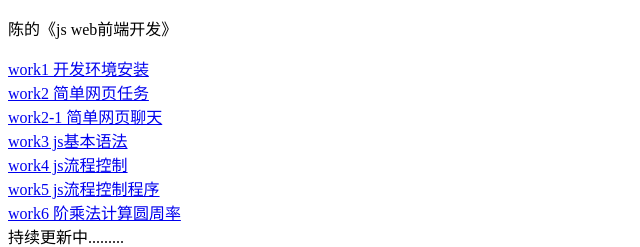
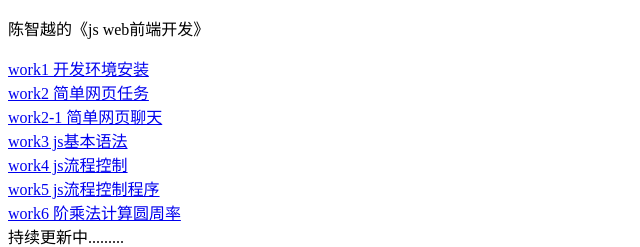
Before and after one commit to Carlyle1905/jswork, a plain HTML site: page index.html in a window 1280 px wide. Shown: the full height of the page, 0-640 px from the left. Drawn offline with Linux system fonts and the light colour scheme.

Commit message:
Update index.html

```diff
--- a/index.html
+++ b/index.html
@@ -2,10 +2,10 @@
 <html>
     <head>
         <meta charset="utf-8">
-        <title>陈的《js web前端开发》</title>
+        <title>陈智越的《js web前端开发》</title>
     </head>
     <body>
-        <p>陈的《js web前端开发》</p>
+        <p>陈智越的《js web前端开发》</p>
         <a href='work1/index.html'>work1 开发环境安装</a><br>
         <a href='work2/index.html'>work2 简单网页任务</a><br>
         <a href='work2/index1.html'>work2-1 简单网页聊天</a><br>
```
